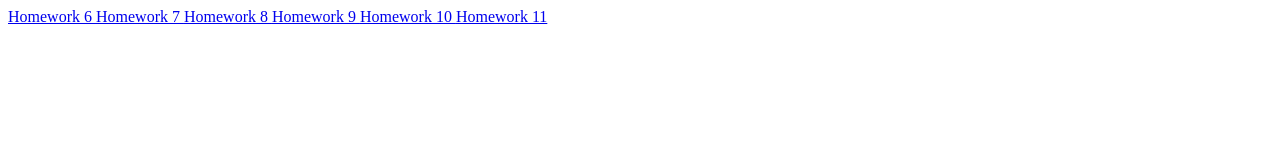
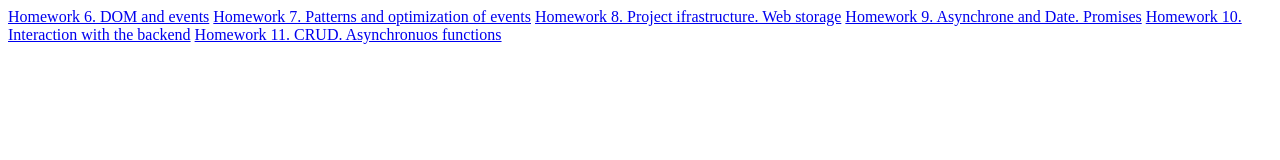
Before and after one commit to PetroShutak/JS-Homework-GoIT, a plain HTML site: page index.html in a window 1280 px wide. Drawn offline with Linux system fonts and the light colour scheme.

Commit message:
Deploying to gh-pages from @ PetroShutak/JS-Homework-GoIT@c8aaae3e2fb24609fd09b5e9a8eb54e12d5b5de5 🚀

```diff
--- a/index.html
+++ b/index.html
@@ -1 +1 @@
-<!DOCTYPE html><html lang="en"><head><meta charset="utf-8"><meta http-equiv="X-UA-Compatible" content="IE=edge"><meta name="viewport" content="width=device-width, initial-scale=1.0"><title>Homework 8</title><link rel="stylesheet" href="/JS-Homework-GoIT/index.d2440dfd.css"></head><body> <a href="/JS-Homework-GoIT/hw6.html" class="hw-link">Homework 6 </a> <a href="/JS-Homework-GoIT/hw7.html" class="hw-link">Homework 7 </a> <a href="/JS-Homework-GoIT/hw8.html" class="hw-link">Homework 8 </a> <a href="/JS-Homework-GoIT/hw9.html" class="hw-link">Homework 9 </a> <a href="/JS-Homework-GoIT/hw10.html" class="hw-link">Homework 10 </a> <a href="/JS-Homework-GoIT/hw11.html" class="hw-link">Homework 11 </a>  </body></html>
+<!DOCTYPE html><html lang="en"><head><meta charset="utf-8"><meta http-equiv="X-UA-Compatible" content="IE=edge"><meta name="viewport" content="width=device-width, initial-scale=1.0"><title>JS-Homework-GoIT</title><link rel="stylesheet" href="/JS-Homework-GoIT/index.d2440dfd.css"></head><body> <a href="/JS-Homework-GoIT/hw6.html" class="hw-link">Homework 6. DOM and events</a> <a href="/JS-Homework-GoIT/hw7.html" class="hw-link">Homework 7. Patterns and optimization of events</a> <a href="/JS-Homework-GoIT/hw8.html" class="hw-link">Homework 8. Project ifrastructure. Web storage</a> <a href="/JS-Homework-GoIT/hw9.html" class="hw-link">Homework 9. Asynchrone and Date. Promises</a> <a href="/JS-Homework-GoIT/hw10.html" class="hw-link">Homework 10. Interaction with the backend</a> <a href="/JS-Homework-GoIT/hw11.html" class="hw-link">Homework 11. CRUD. Asynchronuos functions</a>  </body></html>
```
